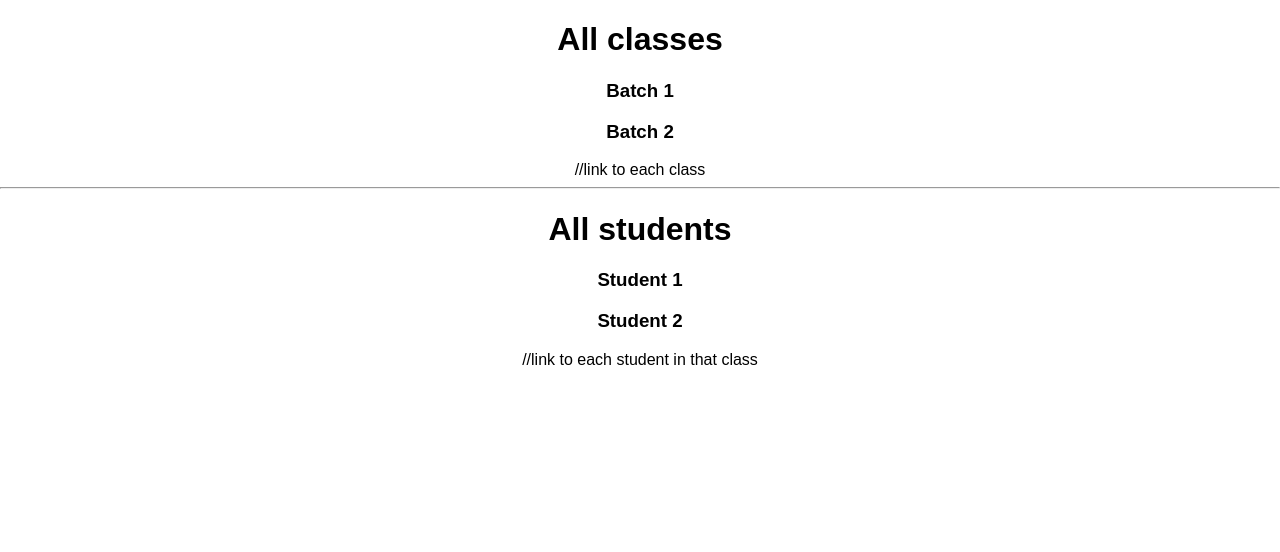
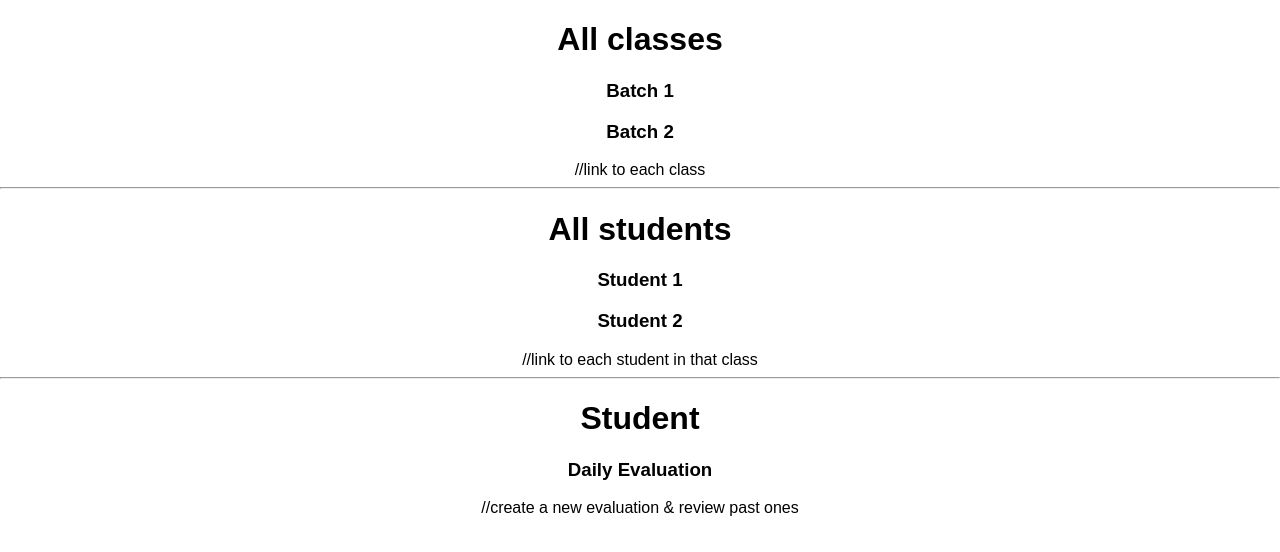
Before and after one commit to almozaz/evaluation-tool, a React (Create React App) app: page / in a window 1280 px wide. Shown: the top 552 px of the page. Built offline with nearby package versions, Linux system fonts and the light colour scheme.

Commit message:
Initial containers

```diff
--- a/src/App.js
+++ b/src/App.js
@@ -1,15 +1,18 @@
 import React, { Component } from 'react';
 import './App.css';
-import ClassContainer from './components/classes/ClassContainer'
-import StudentContainer from './components/students/StudentContainer'
+import ClassesContainer from './components/classes/ClassesContainer';
+import StudentsContainer from './components/students/StudentsContainer';
+import EvaluationContainer from './components/evaluation/EvaluationContainer';
 
 class App extends Component {
   render() {
     return (
       <div className="App">
-        <ClassContainer />
+        <ClassesContainer />
         <hr />
-        <StudentContainer />
+        <StudentsContainer />
+        <hr />
+        <EvaluationContainer />
       </div>
     );
   }
--- a/src/components/classes/ClassContainer.js
+++ b/src/components/classes/ClassesContainer.js
@@ -1,7 +1,7 @@
 import React, { PureComponent } from 'react';
 import ClassItem from './ClassItem'
 
-class ClassContainer extends PureComponent {
+class ClassesContainer extends PureComponent {
   render() {
     return (
       <div className="classes wrapper">
@@ -18,4 +18,4 @@ class ClassContainer extends PureComponent {
   }
 }
 
-export default ClassContainer
+export default ClassesContainer
--- /dev/null
+++ b/src/components/evaluation/EvaluationContainer.js
@@ -0,0 +1,21 @@
+import React, { PureComponent } from 'react';
+import EvaluationItem from './EvaluationItem'
+
+class EvaluationContainer extends PureComponent {
+  render() {
+    return (
+      <div className="evaluation wrapper">
+       <header>
+         <h1>Student</h1>
+       </header>
+
+       <main>
+        <EvaluationItem />
+        //create a new evaluation & review past ones
+       </main>
+     </div>
+    );
+  }
+}
+
+export default EvaluationContainer
--- /dev/null
+++ b/src/components/evaluation/EvaluationItem.js
@@ -0,0 +1,13 @@
+import React, { PureComponent } from 'react'
+
+class EvaluationItem extends PureComponent {
+
+  render() {
+    return (
+      <div>
+      <h3>Daily Evaluation</h3>
+      </div>
+    )
+  }
+}
+export default EvaluationItem
--- a/src/components/students/StudentContainer.js
+++ b/src/components/students/StudentsContainer.js
@@ -1,7 +1,7 @@
 import React, { PureComponent } from 'react';
 import StudentItem from './StudentItem'
 
-class StudentContainer extends PureComponent {
+class StudentsContainer extends PureComponent {
   render() {
     return (
       <div className="students wrapper">
@@ -18,4 +18,4 @@ class StudentContainer extends PureComponent {
   }
 }
 
-export default StudentContainer
+export default StudentsContainer
```
